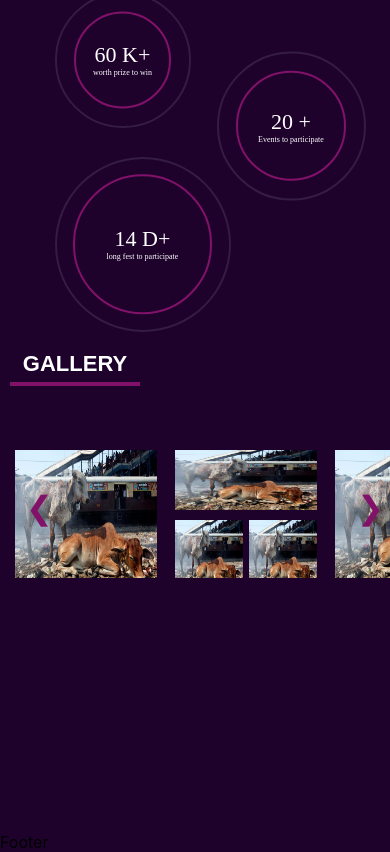
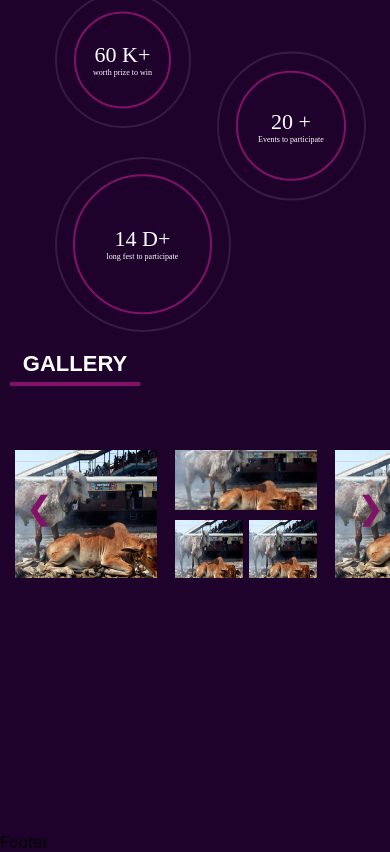
Before and after one commit to kreiva-iiitv/keriva-frontend-2020, a React (Create React App) app: page / in a window 390 px wide. Shown: the part 819-1671 px from the top of the page. Built offline with nearby package versions, Linux system fonts and the light colour scheme.

Commit message:
fixed images container(gallery)

```diff
--- a/src/Container/Gallery/gallery.css
+++ b/src/Container/Gallery/gallery.css
@@ -73,13 +73,13 @@
 .upper{
     height: 50%;
     width: 100%;
-    object-fit: cover;
     display: flex;
     margin-bottom: 10px;
 }
 
 .upper img{
     width: 100%;
+    object-fit: cover;
 }
 
 .lower1{
@@ -115,7 +115,7 @@
         .largeImg img{
             height:100%;
 
-            object-fit: fill;
+            object-fit: cover;
         }
         .midContainer{
             width: 142px;
@@ -124,7 +124,7 @@
         }
         .upper{
             height: 42%;
-            object-fit: fill;
+            object-fit: cover;
         }
         .lower1{
             width: 48%;
```
